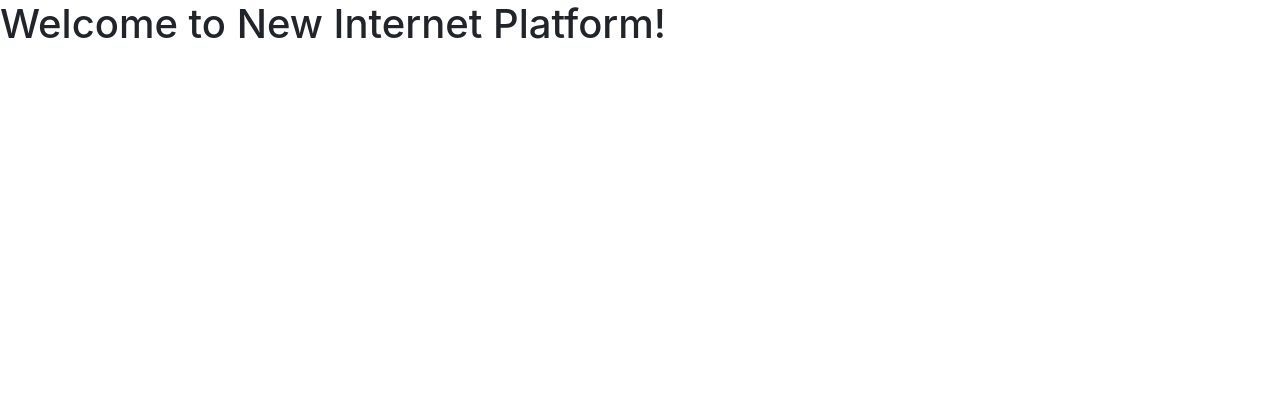
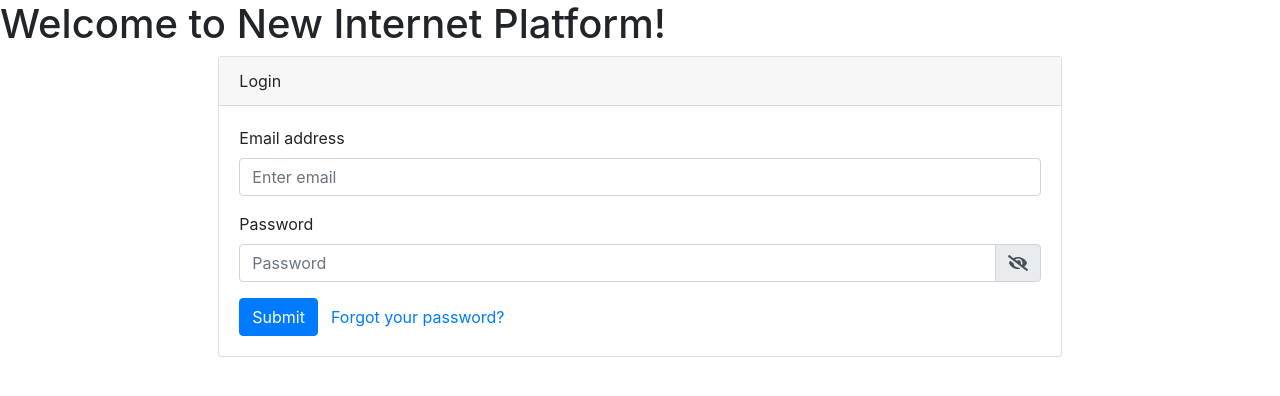
Before and after one commit to KaushalVAmancherla/NewInternetPlatformFE, an Angular app: page /login in a window 1280 px wide. Before the commit this address led to /. Shown: the top 396 px of the page. Built offline with nearby package versions, Linux system fonts and the light colour scheme.

Commit message:
Added User login.

```diff
--- a/src/app/app-routing.module.ts
+++ b/src/app/app-routing.module.ts
@@ -1,7 +1,13 @@
 import { NgModule } from '@angular/core';
 import { Routes, RouterModule } from '@angular/router';
+import { LoginComponent } from './login/login.component';
 
-const routes: Routes = [];
+const routes: Routes = [
+  {
+    path: 'login',
+    component: LoginComponent
+  }
+];
 
 @NgModule({
   imports: [RouterModule.forRoot(routes)],
--- a/src/app/app.module.ts
+++ b/src/app/app.module.ts
@@ -11,11 +11,13 @@ import { UserInfoService } from './shared/services/user-info.service';
 
 import { AppComponent } from './app.component';
 import { ErrorComponent } from './shared/components/error/error.component';
+import { LoginComponent } from './login/login.component';
 
 @NgModule({
   declarations: [
     AppComponent,
-    ErrorComponent
+    ErrorComponent,
+    LoginComponent
   ],
   imports: [
     BrowserModule,
--- /dev/null
+++ b/src/app/login/login.component.html
@@ -0,0 +1,69 @@
+<div class="login">
+  <div class="cotainer">
+    <div class="row justify-content-center">
+      <div class="col-md-8">
+        <div class="card">
+          <div class="card-header">Login</div>
+
+          <div class="card-body" *ngIf="msgErrorService">
+            <app-error [errorMessage]="msgErrorService"></app-error>
+          </div>
+
+          <div class="card-body">
+            <form [formGroup]="loginForm" (ngSubmit)="onSubmit()">
+              <div class="row form-group">
+                <div class="col">
+                  <label for="email">Email address</label>
+                  <input type="email" class="form-control" name="email" id="email" formControlName="email"
+                         placeholder="Enter email"
+                         [ngClass]="{'is-invalid': email.invalid && (email.dirty || email.touched) && email.errors}"
+                         required>
+                  <div *ngIf="email.invalid && (email.dirty || email.touched)">
+                    <p class="invalid-feedback d-block" *ngIf="email.errors.required">
+                      Email is required.
+                    </p>
+                    <p class="invalid-feedback d-block" *ngIf="email.invalid && !email.errors.required">
+                      Email is invalid.
+                    </p>
+                  </div>
+                </div>
+              </div>
+              <div class="row form-group">
+                <div class="col">
+                  <label for="password">Password</label>
+                  <div class="input-group">
+                    <input [type]="pswType" class="form-control py-2" name="password" id="password"
+                           formControlName="password" placeholder="Password"
+                           [ngClass]="{'is-invalid': password.invalid && (password.dirty || password.touched) && password.errors}"
+                           required>
+                    <div class="input-group-append">
+                      <span class="input-group-text">
+                        <fa-icon [icon]="pswIcon" (click)="switchPsw()" class="fa-fw"></fa-icon>
+                      </span>
+                    </div>
+                  </div>
+                  <div *ngIf="password.invalid && (password.dirty || password.touched)">
+                    <p class="invalid-feedback d-block" *ngIf="password.errors.required">
+                      Password is required.
+                    </p>
+                    <p class="invalid-feedback d-block" *ngIf="password.invalid && !password.errors.required">
+                      Password is invalid.
+                    </p>
+                  </div>
+                </div>
+              </div>
+
+              <div class="row">
+                <div class="col">
+                  <button type="submit" class="btn btn-primary">Submit</button>
+                  <button type="button" class="btn btn-link" (click)="forgotPassword()">Forgot your password?</button>
+                </div>
+              </div>
+            </form>
+          </div>
+
+        </div>
+      </div>
+    </div>
+  </div>
+</div>
--- /dev/null
+++ b/src/app/login/login.component.scss
@@ -0,0 +1,5 @@
+.login {
+  .form-control.is-invalid {
+    background-image: none;
+  }
+}
--- /dev/null
+++ b/src/app/login/login.component.ts
@@ -0,0 +1,94 @@
+import { Component, OnDestroy, OnInit } from '@angular/core';
+import { FormBuilder, FormGroup, Validators } from '@angular/forms';
+import { Router } from '@angular/router';
+import { Subject } from 'rxjs';
+import { takeUntil } from 'rxjs/operators';
+import { UserInfoService } from '../shared/services/user-info.service';
+import { LoginService } from './login.service';
+import { faEye } from '@fortawesome/free-solid-svg-icons';
+import { faEyeSlash } from '@fortawesome/free-solid-svg-icons';
+
+@Component({
+  selector: 'app-login',
+  templateUrl: './login.component.html',
+  styleUrls: ['./login.component.scss'],
+  providers: [LoginService]
+})
+export class LoginComponent implements OnInit, OnDestroy {
+
+  private unsubscribe: Subject<void> = new Subject<void>();
+
+  loginForm: FormGroup;
+
+  pswIcon = faEyeSlash;
+
+  pswType: string = 'password';
+
+  msgErrorService: string = '';
+
+  constructor(
+    protected router: Router,
+    private formBuilder: FormBuilder,
+    private userInfoService: UserInfoService,
+    private loginService: LoginService
+  ) {
+  }
+
+  ngOnInit() {
+    this.loginForm = this.formBuilder.group({
+      email: ['', [Validators.required, Validators.email]],
+      password: ['', [Validators.required, Validators.minLength(8)]],
+    }, {
+      updateOn: 'blur'
+    });
+  }
+
+  public ngOnDestroy(): void {
+    this.unsubscribe.next();
+    this.unsubscribe.complete();
+    this.unsubscribe.unsubscribe();
+  }
+
+  get password() {
+    return this.loginForm.get('password');
+  }
+
+  get email() {
+    return this.loginForm.get('email');
+  }
+
+  onSubmit() {
+    this.msgErrorService = null;
+    if (this.loginForm.valid) {
+      const user = {
+        user: {
+          email: this.loginForm.value.email,
+          password: this.loginForm.value.password
+        }
+      };
+
+      this.loginService.login(user)
+        .pipe(takeUntil(this.unsubscribe))
+        .subscribe(
+          data => {
+            if (data && data.user) {
+              this.userInfoService.setUser(data.user);
+              // TODO Handle success
+            }
+          },
+          error => {
+            this.msgErrorService = error;
+          });
+    }
+  }
+
+  switchPsw() {
+    this.pswType === 'text' ? this.pswType = 'password' : this.pswType = 'text';
+    this.pswIcon === faEyeSlash ? this.pswIcon = faEye : this.pswIcon = faEyeSlash;
+  }
+
+  forgotPassword() {
+    // TODO Implement forgot password
+  }
+
+}
--- /dev/null
+++ b/src/app/login/login.service.ts
@@ -0,0 +1,36 @@
+import { Injectable } from '@angular/core';
+import { HttpClient, HttpErrorResponse } from '@angular/common/http';
+import { Observable, throwError } from 'rxjs';
+import { catchError } from 'rxjs/operators';
+import { environment } from '../../environments/environment';
+import { endpoints } from '../shared/constants/endpoints.constant';
+
+@Injectable({
+  providedIn: 'root'
+})
+export class LoginService {
+  baseUrl = environment.baseUrl;
+
+  constructor(private httpClient: HttpClient) {
+  }
+
+  login(user: any): Observable<any> {
+    const url = this.baseUrl + endpoints.login;
+    return this.httpClient.post<JSON>(url, user)
+      .pipe(
+        catchError(this.handleError)
+      );
+  }
+
+  private handleError(error) {
+    let errorMessage = '';
+    if (error instanceof HttpErrorResponse) {
+      errorMessage = `Error: ${error.error.message}`;
+    } else {
+      errorMessage = `Error Code: ${error.status}\nMessage: ${error.message}`;
+    }
+    console.error(errorMessage);
+    return throwError(errorMessage);
+  }
+
+}
--- a/src/app/shared/constants/endpoints.constant.ts
+++ b/src/app/shared/constants/endpoints.constant.ts
@@ -1,2 +1,3 @@
 export const endpoints = {
+  login: '/api/users/login'
 };
```
Also changed, not shown: 2 other files (tests, documents, lock files or other folders).
